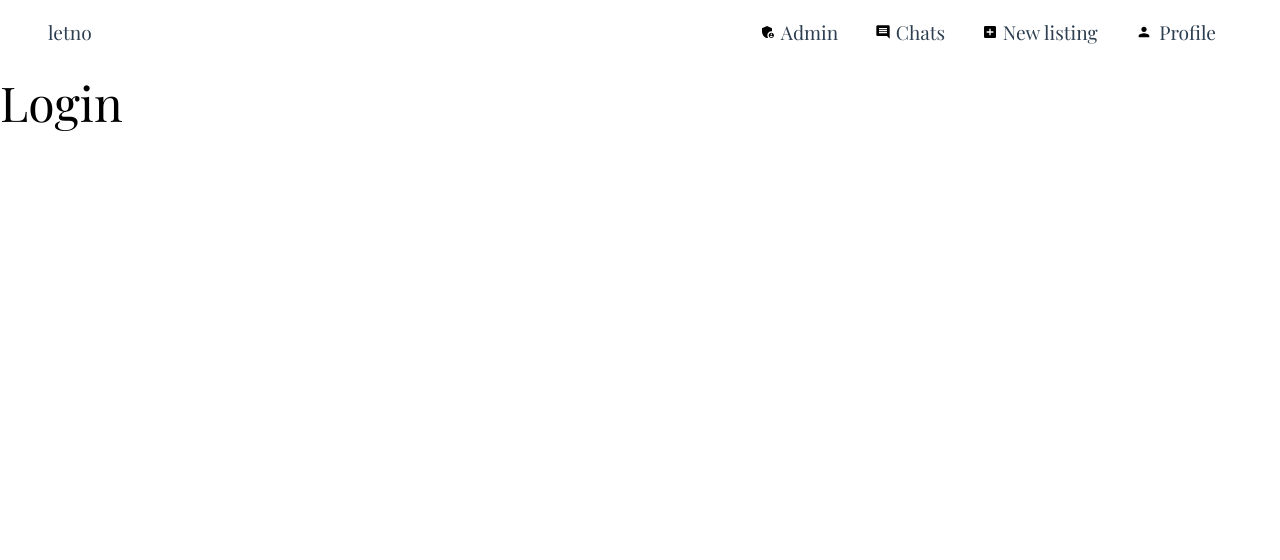
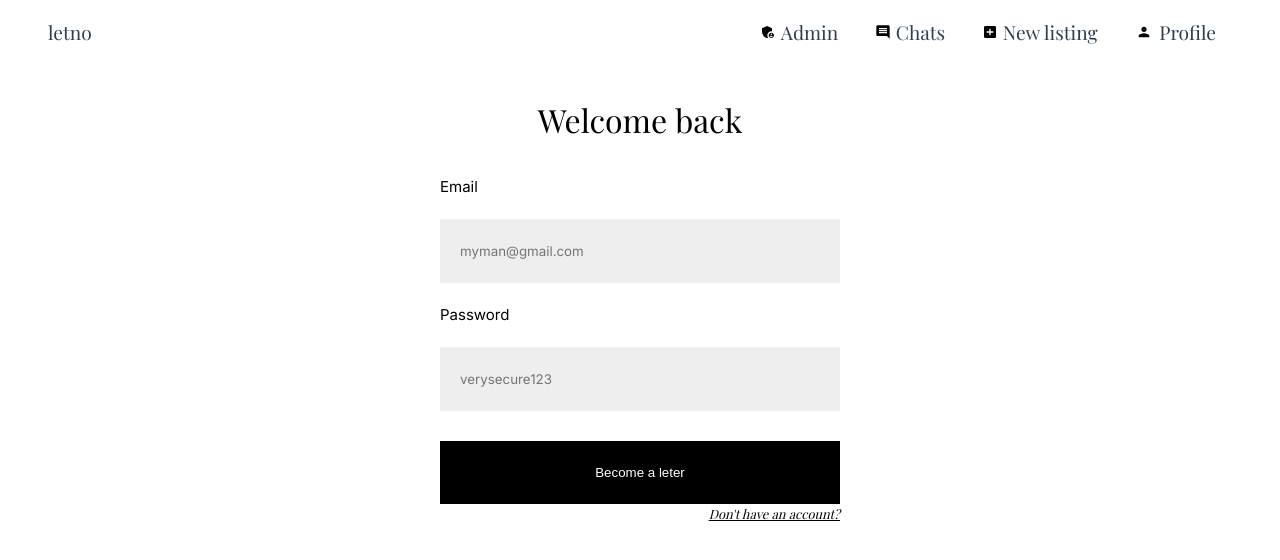
Before and after one commit to BeatsuDev/let, a Vue app in the folder frontend/: page /login in a window 1280 px wide. Shown: the top 560 px of the page. Built offline with nearby package versions, Linux system fonts and the light colour scheme.

Commit message:
feat: Added basic layout for login page

```diff
--- a/frontend/src/views/LoginView.vue
+++ b/frontend/src/views/LoginView.vue
@@ -1,4 +1,105 @@
+<script lang="ts" setup>
+import { ref } from "vue";
+
+// Validate email
+const validateEmail = (email: string) => {
+  const re = /\S+@\S+\.\S+/;
+  return re.test(email);
+};
+
+// Validate password
+const validatePassword = (password: string) => {
+  const re = /^(?=.*[A-Za-z])[A-Za-z\d]{6,}$/;
+  return re.test(password);
+};
+
+function login() {
+  if (!validateEmail(email.value) || !validatePassword(password.value)) {
+    // Better error handling
+    alert("Invalid email or password");
+    return;
+  }
+
+}
+
+// v-models
+const email = ref("");
+const password = ref("");
+
+</script>
+
 <template>
-  <h1>Login</h1>
+  <div class="wrapper">
+    <h2>Welcome back</h2>
+    <form @submit.prevent="login">
+      <label for="email">Email</label>
+      <input type="email" id="email" v-model="email" placeholder="myman@gmail.com"/>
+      <label for="password">Password</label>
+      <input type="password" id="password" v-model="password" placeholder="verysecure123"/>
+      <button type="submit">Become a leter</button>
+      <RouterLink to="/register">Don't have an account?</RouterLink>
+    </form>
+  </div>
 </template>
-<script lang="ts" setup></script>
+
+<style scoped>
+.wrapper {
+  display: flex;
+  flex-direction: column;
+  align-items: center;
+  justify-content: center;
+  height: 100%;
+}
+
+h2 {
+  margin-top: 30px;
+}
+
+form {
+  display: flex;
+  flex-direction: column;
+  align-items: center;
+  justify-content: center;
+  width: 100%;
+  min-height: 400px;
+  max-width: 400px;
+  margin: 0 auto;
+}
+
+input, label {
+  display: block;
+  width: 100%;
+  margin: 10px 0;
+  font-family: Inter;
+}
+
+input {
+  padding: 20px;
+  background-color: #eee;
+  color: #030303;
+  border: 0;
+  line-height: 1.5rem;
+}
+
+input:focus {
+  outline: 0;
+}
+
+button {
+  width: 100%;
+  border: 0;
+  background-color: black;
+  color: white;
+  padding: 1.5rem 0;
+  margin-top: 20px;
+  cursor: pointer;
+}
+
+a {
+  text-decoration: underline;
+  color: #030303;
+  font-style: italic;
+  font-size: 0.8rem;
+  align-self: flex-end;
+}
+</style>
```
